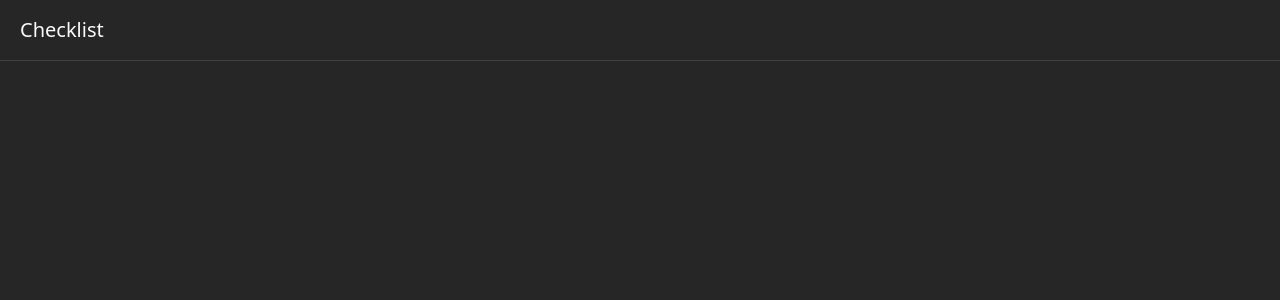
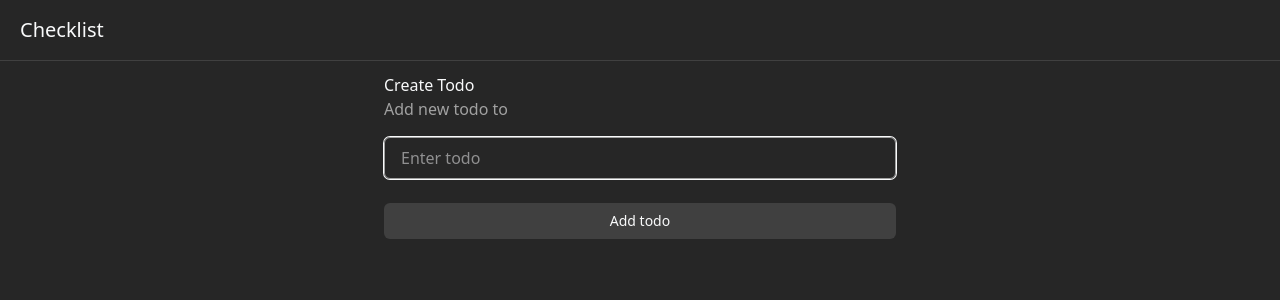
Before and after one commit to SuhelMakkad/angular-checklist, an Angular app: page /checklist/1/todo in a window 1280 px wide. Before the commit this address led to /. Shown: the top 300 px of the page. Built offline with nearby package versions, Linux system fonts and the light colour scheme.

Commit message:
Add create todo and checklist view page

```diff
--- a/src/app/components/nav/nav.component.html
+++ b/src/app/components/nav/nav.component.html
@@ -1,3 +1,5 @@
 <nav class="py-4 px-5 border-b border-neutral-700">
-  <a routerLink="/" class="cursor-pointer font-medium text-xl">Checklist</a>
+  <a [routerLink]="routers.home" class="cursor-pointer font-medium text-xl"
+    >Checklist</a
+  >
 </nav>
--- /dev/null
+++ b/src/app/pages/checklist-create/checklist-create.component.html
@@ -0,0 +1,23 @@
+<form
+  (submit)="handleFormSubmit()"
+  class="flex flex-col gap-6 max-w-lg mx-auto"
+>
+  <div class="flex flex-col gap-1">
+    <label for="checklist"> Checklist Name </label>
+    <input
+      autofocus
+      id="checklist"
+      placeholder="Enter name"
+      class="border border-neutral-400 outline-none py-2 px-4 rounded-md focus-within:ring"
+      [(ngModel)]="nameModel"
+      name="checklist-name"
+    />
+  </div>
+
+  <button
+    type="submit"
+    class="text-sm bg-neutral-700 px-3 py-2 rounded-md cursor-pointer hover:bg-neutral-600 transition-colors"
+  >
+    Add checklist
+  </button>
+</form>
--- /dev/null
+++ b/src/app/pages/checklist-create/checklist-create.component.ts
@@ -0,0 +1,25 @@
+import { ChecklistService } from '@/service/checklist.service';
+import { routers } from '@/utils/route';
+import { Component, inject, signal } from '@angular/core';
+import { FormsModule } from '@angular/forms';
+import { Router } from '@angular/router';
+
+@Component({
+  selector: 'app-checklist-create',
+  imports: [FormsModule],
+  templateUrl: './checklist-create.component.html',
+})
+export class ChecklistCreateComponent {
+  checkListService = inject(ChecklistService);
+  router = inject(Router);
+
+  nameModel = signal('');
+
+  handleFormSubmit() {
+    const name = this.nameModel();
+    if (!name) return;
+
+    this.checkListService.addChecklist(name);
+    this.router.navigate(routers.home);
+  }
+}
--- a/src/app/pages/checklist/checklist.component.html
+++ b/src/app/pages/checklist/checklist.component.html
@@ -1,22 +1,30 @@
-<form
-  (submit)="handleFormSubmit()"
-  class="flex flex-col gap-6 max-w-lg mx-auto"
->
-  <div class="flex flex-col gap-1">
-    <label for="checklist"> Checklist Name </label>
-    <input
-      id="checklist"
-      placeholder="Enter name"
-      class="border border-neutral-400 outline-none py-2 px-4 rounded-md focus-within:ring"
-      [(ngModel)]="nameModel"
-      name="checklist-name"
-    />
-  </div>
+@if (checklist()) {
+<header class="flex items-center gap-4 justify-between">
+  <h1 class="text-xl text-neutral-300 capitalize">
+    {{ checklist()?.name || "" }}
+  </h1>
 
-  <button
-    type="submit"
-    class="text-sm bg-neutral-700 px-3 py-2 rounded-md cursor-pointer hover:bg-neutral-600 transition-colors"
+  <a
+    [routerLink]="routers.createTodo(checklist()?.id || '')"
+    class="text-xs bg-neutral-700 hover:bg-neutral-600 py-1.5 px-3 rounded-lg cursor-pointer"
   >
-    Add checklist
-  </button>
-</form>
+    Add todo
+  </a>
+</header>
+}
+
+<div class="mt-4">
+  @if (todos()?.length) {
+  <ul>
+    @for (todo of todos(); track todo.id) {
+    <li>
+      {{ todo.title }}
+    </li>
+    }
+  </ul>
+  } @else {
+  <span class="text-center text-neutral-400 w-full block">
+    Start adding todo to this checklist
+  </span>
+  }
+</div>
--- a/src/app/pages/checklist/checklist.component.ts
+++ b/src/app/pages/checklist/checklist.component.ts
@@ -1,23 +1,27 @@
 import { ChecklistService } from '@/service/checklist.service';
+import { CheckList, Todo } from '@/service/types';
+import { routers } from '@/utils/route';
 import { Component, inject, signal } from '@angular/core';
-import { FormsModule } from '@angular/forms';
-import { Router } from '@angular/router';
+import { ActivatedRoute, RouterLink } from '@angular/router';
 
 @Component({
   selector: 'app-checklist',
-  imports: [FormsModule],
+  imports: [RouterLink],
   templateUrl: './checklist.component.html',
 })
 export class ChecklistComponent {
-  nameModel = signal('');
-  checkListService = inject(ChecklistService);
-  router = inject(Router);
+  route = inject(ActivatedRoute);
+  checklistService = inject(ChecklistService);
 
-  handleFormSubmit() {
-    const name = this.nameModel();
-    if (!name) return;
+  checklist = signal<CheckList | null>(null);
+  todos = signal<Todo[] | null>(null);
 
-    this.checkListService.addChecklist(name);
-    this.router.navigate(['/']);
+  routers = routers;
+
+  constructor() {
+    const checklistId = this.route.snapshot.params['checklistId'] as string;
+
+    this.checklist.set(this.checklistService.getChecklistById(checklistId));
+    this.todos.set(this.checklistService.getTodosByChecklistId(checklistId));
   }
 }
--- a/src/app/pages/home/home.component.html
+++ b/src/app/pages/home/home.component.html
@@ -5,7 +5,7 @@
     [routerLink]="routers.createChecklist"
     class="text-sm bg-neutral-700 px-3 py-2 rounded-md cursor-pointer hover:bg-neutral-600 transition-colors"
   >
-    Add check list
+    Add checklist
   </a>
 </div>
 } @else {
@@ -15,7 +15,7 @@
     [routerLink]="routers.createChecklist"
     class="text-sm bg-neutral-700 px-3 py-2 rounded-md cursor-pointer hover:bg-neutral-600 transition-colors"
   >
-    Add check list
+    Add checklist
   </a>
 </header>
 
--- a/src/app/pages/home/home.component.ts
+++ b/src/app/pages/home/home.component.ts
@@ -1,4 +1,4 @@
-import { Component, inject, OnInit } from '@angular/core';
+import { Component, inject } from '@angular/core';
 import { ChecklistService } from '@/service/checklist.service';
 import { RouterLink } from '@angular/router';
 import { routers } from '@/utils/route';
@@ -8,13 +8,9 @@ import { routers } from '@/utils/route';
   imports: [RouterLink],
   templateUrl: './home.component.html',
 })
-export class HomeComponent implements OnInit {
+export class HomeComponent {
   routers = routers;
   checkListService = inject(ChecklistService);
-
-  ngOnInit() {
-    this.checkListService.loadInitData();
-  }
 
   handleCheckListDelete(id: string) {
     this.checkListService.removeChecklist(id);
--- /dev/null
+++ b/src/app/pages/todo-create/todo-create.component.html
@@ -0,0 +1,24 @@
+<div class="max-w-lg mx-auto">
+  <h1>Create Todo</h1>
+  <h2 class="text-neutral-400">Add new todo to {{ checklist()?.name }}</h2>
+
+  <form (submit)="handleSubmit()" class="flex flex-col gap-6 mt-4">
+    <div class="flex flex-col gap-1">
+      <input
+        autofocus
+        id="todo"
+        placeholder="Enter todo"
+        class="border border-neutral-400 outline-none py-2 px-4 rounded-md focus-within:ring"
+        name="todo-name"
+        [(ngModel)]="nameModel"
+      />
+    </div>
+
+    <button
+      type="submit"
+      class="text-sm bg-neutral-700 px-3 py-2 rounded-md cursor-pointer hover:bg-neutral-600 transition-colors"
+    >
+      Add todo
+    </button>
+  </form>
+</div>
--- /dev/null
+++ b/src/app/pages/todo-create/todo-create.component.ts
@@ -0,0 +1,39 @@
+import { ChecklistService } from '@/service/checklist.service';
+import { CheckList } from '@/service/types';
+import { routers } from '@/utils/route';
+import { Component, inject, signal } from '@angular/core';
+import { FormsModule } from '@angular/forms';
+import { ActivatedRoute, Router } from '@angular/router';
+
+@Component({
+  selector: 'app-todo-create',
+  imports: [FormsModule],
+  templateUrl: './todo-create.component.html',
+})
+export class TodoCreateComponent {
+  router = inject(Router);
+  activeRouter = inject(ActivatedRoute);
+  checklistService = inject(ChecklistService);
+
+  checklist = signal<CheckList | null>(null);
+  nameModel = signal('');
+
+  constructor() {
+    const checklistId = this.activeRouter.snapshot.params[
+      'checklistId'
+    ] as string;
+
+    this.checklist.set(this.checklistService.getChecklistById(checklistId));
+  }
+
+  handleSubmit() {
+    const todoTitle = this.nameModel();
+    const checklist = this.checklist();
+    if (!todoTitle || !checklist) return;
+
+    this.checklistService.addTodo(checklist.id, todoTitle);
+    this.router.navigate(routers.checklist(checklist.id), {
+      replaceUrl: true,
+    });
+  }
+}
--- a/src/app/service/checklist.service.ts
+++ b/src/app/service/checklist.service.ts
@@ -16,6 +16,8 @@ export class ChecklistService {
   checklists = signal<CheckList[]>([]);
 
   constructor() {
+    this.#loadInitData();
+
     effect(() => {
       const items = this.todos();
       if (items.length) {
@@ -31,7 +33,7 @@ export class ChecklistService {
     });
   }
 
-  loadInitData() {
+  #loadInitData() {
     const oldTodos = this.storageService.get<Todo[]>(TODO_STORAGE_KEY);
     this.todos.set(oldTodos || []);
 
@@ -73,4 +75,12 @@ export class ChecklistService {
   removeTodo(id: string) {
     this.todos.update((prev) => prev.filter((list) => list.id !== id));
   }
+
+  getChecklistById(id: string) {
+    return this.checklists().filter((list) => list.id === id)[0];
+  }
+
+  getTodosByChecklistId(id: string) {
+    return this.todos().filter((todo) => todo.checkListId === id);
+  }
 }
--- a/src/app/utils/route.ts
+++ b/src/app/utils/route.ts
@@ -1,5 +1,6 @@
 export const routers = {
-  home: '/',
-  createChecklist: '/checklist',
-  checklist: (id: string) => `/checklist/${id}`,
+  home: ['/'],
+  createChecklist: ['/checklist'],
+  checklist: (id: string) => ['/checklist', id],
+  createTodo: (checklistId: string) => ['/checklist', checklistId, 'todo'],
 };
```
Also changed, not shown: src/app/app.routes.ts (+13 -0 lines).
